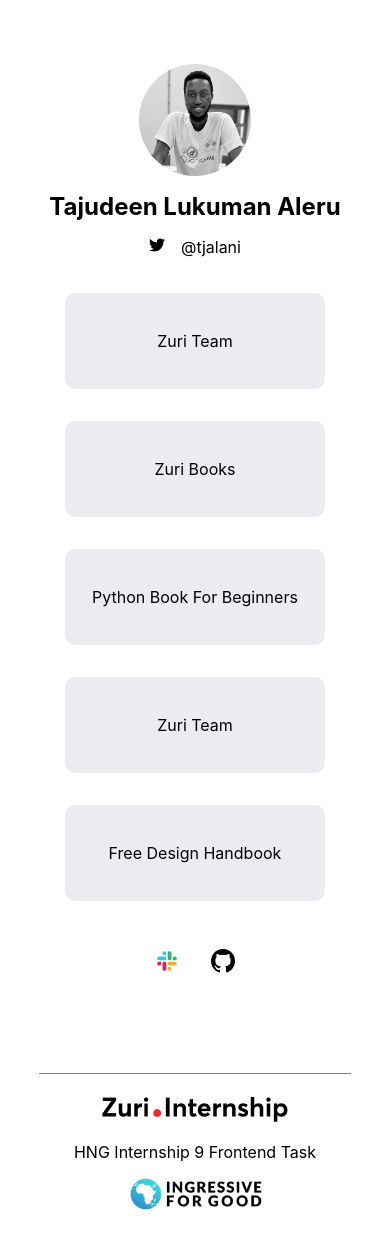
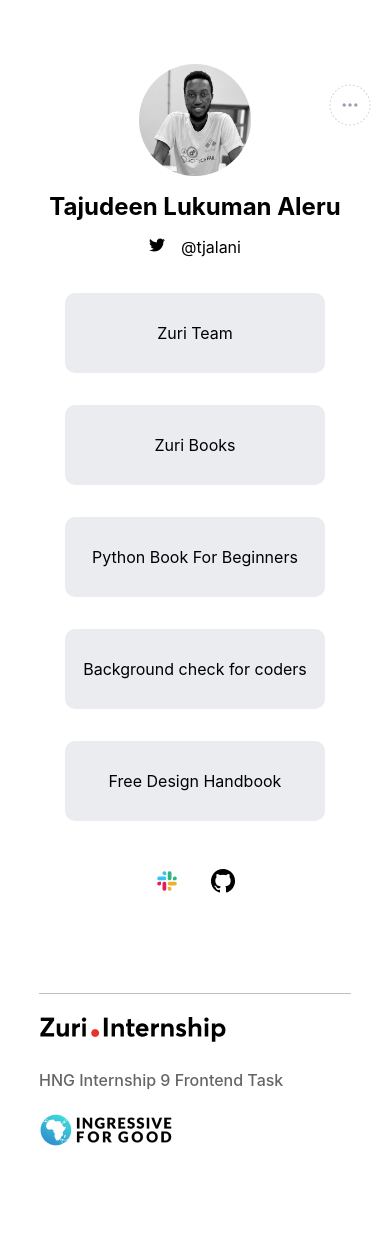
Before and after one commit to mrlukuman/hng-task1, a React (Create React App) app: page / in a window 390 px wide. After the commit the page ends 1182 px from the top, so only its background shows below. Built offline with nearby package versions, Linux system fonts and the light colour scheme.

Commit message:
Finish up

```diff
--- a/src/App.js
+++ b/src/App.js
@@ -29,7 +29,7 @@
       subtext:
         "Wanna be self concious about your amazing programming skills. Let's find out together.",
       id: "pitch",
-      name: "Zuri Team",
+      name: "Background check for coders",
       link: "https://background.zuri.team",
     },
     {
--- a/src/components/Button.css
+++ b/src/components/Button.css
@@ -5,7 +5,7 @@
   align-items: center;
   text-align: center;
   background-color: #eaecf0;
-  height: 6rem;
+  height: 5rem;
   margin: 1rem 0;
   border-radius: 10px;
   transition: all 300ms ease-in-out;
@@ -53,11 +53,8 @@
 
 .link-share-icon {
   display: none;
-  transition: all 2s ease-in-out;
-  z-index: 100;
 }
 
 .tip:hover .link-share-icon {
   display: block;
-  cursor: help;
 }
--- a/src/components/Button.js
+++ b/src/components/Button.js
@@ -10,9 +10,7 @@
         <span>{prop.data.subtext}</span>
 
         <div className="link-share-icon">
-          <a href={prop.data.link}>
-            <img src={shareicon} alt="share-icon"></img>
-          </a>
+          <img src={shareicon} alt="share-icon"></img>
         </div>
       </a>
     </div>
--- a/src/components/Footer.css
+++ b/src/components/Footer.css
@@ -2,6 +2,7 @@
   display: flex;
   justify-content: space-between;
   align-items: center;
+  gap: 0.5rem;
 }
 
 .horizontal-line {
@@ -9,11 +10,19 @@
   width: 80vw;
   height: 0.05rem;
   background-color: gray;
+  opacity: 0.5;
+}
+
+.footer p {
+  font-weight: 500;
+  opacity: 0.6;
+  /* margin-bottom: 2rem; */
 }
 
 @media (max-width: 750px) {
   .footer {
     flex-direction: column;
-    justify-content: flex-start;
+    /* justify-content: flex-start; */
+    align-items: flex-start;
   }
 }
--- /dev/null
+++ b/src/components/Nav.css
@@ -0,0 +1,43 @@
+.nav-icons {
+  width: 100%;
+  display: flex;
+  justify-content: flex-end;
+  align-items: flex-end;
+  position: absolute;
+  top: 10%;
+  right: 5%;
+}
+
+.more {
+  display: none;
+  position: relative;
+}
+
+.overlay {
+  position: absolute;
+  top: 120%;
+  right: -50%;
+  display: flex;
+  justify-content: center;
+  align-items: center;
+  gap: 1rem;
+  width: 8rem;
+  background-color: rgba(0, 0, 0, 0.6);
+  color: white;
+  border-radius: 25px;
+  padding-right: 0.2rem;
+  padding-top: 0.2rem;
+  padding-bottom: 0.1rem;
+  margin-right: 0.2rem;
+}
+
+@media (max-width: 750px) {
+  .share-page {
+    display: none;
+  }
+
+  .more {
+    display: block;
+    cursor: pointer;
+  }
+}
--- a/src/components/Nav.js
+++ b/src/components/Nav.js
@@ -0,0 +1,39 @@
+import pageshare from "../assets/images/page-share.png";
+import more from "../assets/images/more-default.png";
+import "./Nav.css";
+import { useState } from "react";
+
+export default function Nav() {
+  const [moreClicked, setMoreclicked] = useState(false);
+
+  const handleOnClick = () => {
+    setMoreclicked((prev) => (prev ? false : true));
+  };
+
+  const overlay = (
+    <div className="overlay" onClick={handleOnClick}>
+      <div>
+        <img src={pageshare} alt="page-share-icon"></img>
+      </div>
+      <div>
+        <p>Share</p>
+      </div>
+    </div>
+  );
+
+  return (
+    <>
+      <nav className="nav-icons">
+        <div className="share-page">
+          <a href="#share">
+            <img src={pageshare} alt="page-share-icon"></img>
+          </a>
+        </div>
+        <div className="more">
+          <img src={more} alt="page-share-icon" onClick={handleOnClick}></img>
+          {moreClicked && overlay}
+        </div>
+      </nav>
+    </>
+  );
+}
--- a/src/components/Profile.js
+++ b/src/components/Profile.js
@@ -3,11 +3,14 @@
 import camera from "../assets/images/camera.png";
 import "./Profile.css";
 import { FaTwitter, FaSlack } from "react-icons/fa";
+import Nav from "./Nav";
 
 export const Profile = () => {
   return (
     <>
       <div className="profile-container"></div>
+      <Nav></Nav>
+
       <div className="profile__image">
         <img className="personal-img" alt="profile" src={profile}></img>
         <div className="dark-overlay">
```
